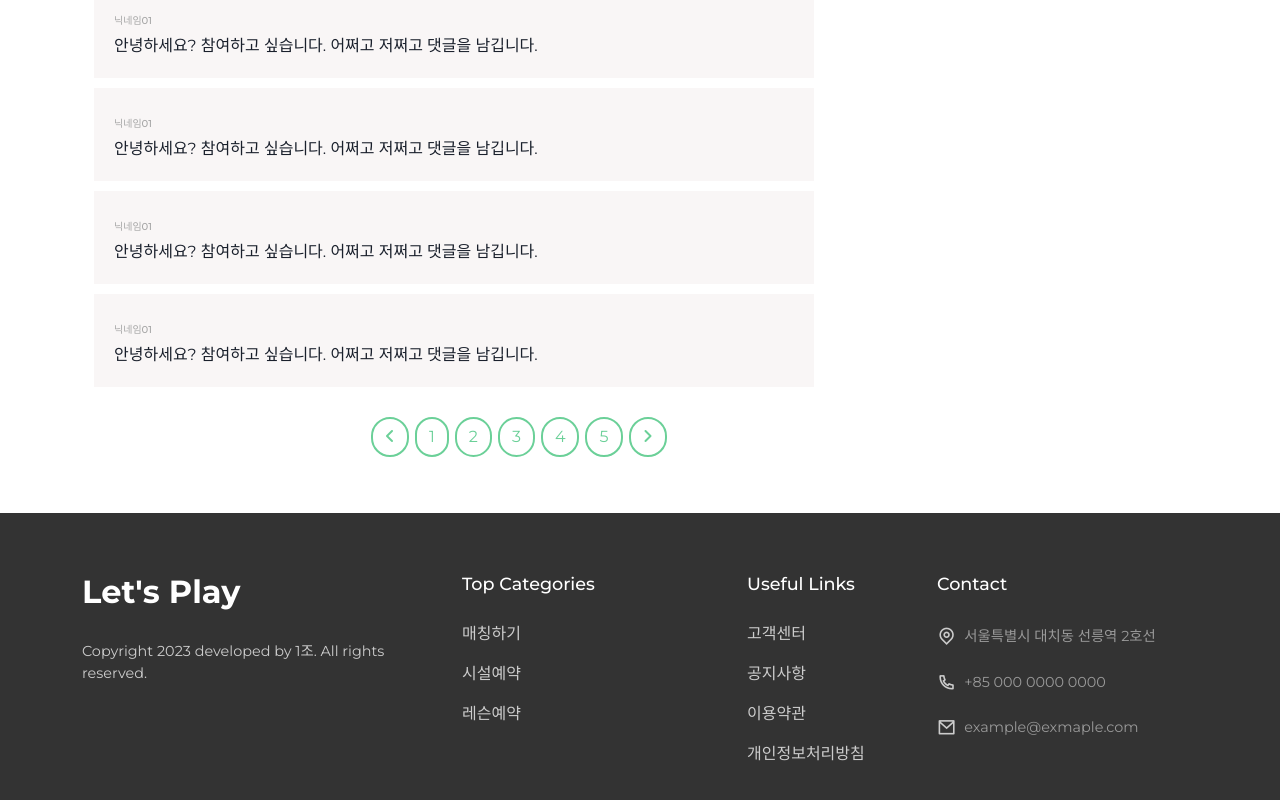
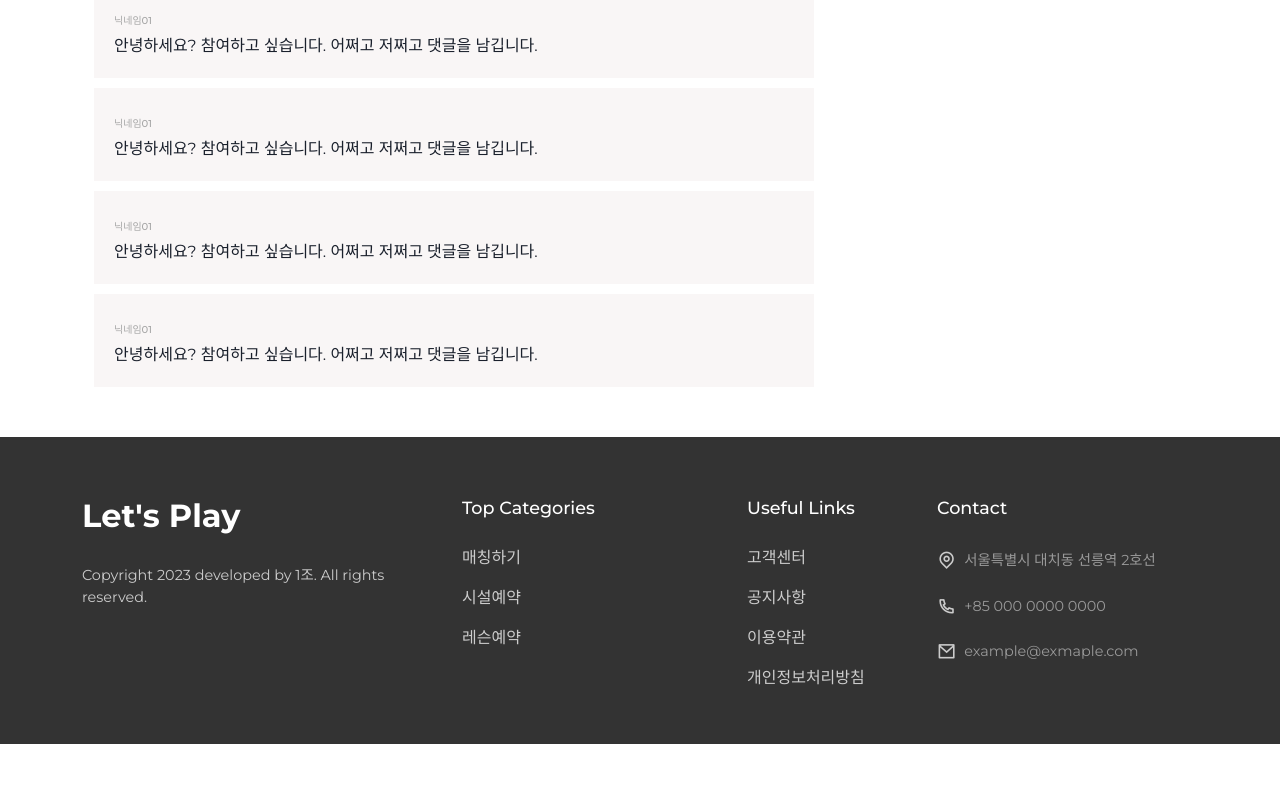
Before and after one commit to MultiFront/Front_End, a React (Create React App) app: page /lesson/1 in a window 1280 px wide. Shown: the part 1634-2434 px from the top of the page. After the commit the page ends 2378 px from the top, so only its background shows below. Built offline with nearby package versions, Linux system fonts and the light colour scheme.

Commit message:
EY MYPAGE, HOME COMMIT

```diff
--- a/src/components/UI/Modal.js
+++ b/src/components/UI/Modal.js
@@ -1,4 +1,6 @@
 import React,{useEffect} from "react";
+import { motion } from "framer-motion";
+
 
 function Modal(props) {
 
@@ -24,7 +26,10 @@ function Modal(props) {
     <div className="Modal" onClick={closeModal}>
       <div className="modalBody" onClick={(e) => e.stopPropagation()}>
         {props.children}
-        <button id="modalCloseBtn" onClick={closeModal}>취소</button>
+        <div class="modal_btn_wrap">
+          <motion.button whileTap={{scale:1.1}} id="modalCloseBtn" onClick={closeModal}>등록</motion.button>
+          <motion.button whileTap={{scale:1.1}} id="modalCloseBtn" onClick={closeModal}>취소</motion.button>
+        </div>
       </div>
     </div>
   );
--- a/src/pages/Home.jsx
+++ b/src/pages/Home.jsx
@@ -11,6 +11,7 @@ import SportsData from '../assets/data/SportsData'
 import Services from "../services/Services";
 import MatchingData from "../assets/data/MatchingData";
 import lessonData from "../assets/data/lessonData";
+import Mainimg from "../assets/images/01.png"
 
 import MatchingList from "../components/UI/MatchingList";
 import LessonList from "../components/UI/LessonList";
@@ -20,16 +21,25 @@ import ListMatchList from "../components/UI/ListMatchList";
 import sportsButtons from "../assets/data/datacategory";
 import { getMatchingData, filterMatchingData, getLessonData, filterLessonData, getSportsData,filterSportsData } from "./Filter/filtertfun";
 import FilterHome from "./Filter/filter_home";
+import axios from 'axios';
+
 
 const Home = () => {
 
   const [ matching, setMatching] = useState([]);
   const [ lesson, setLesson] = useState([]);
   const [ facilty, setFacilty] = useState([]);
+  const [ backUrl, setBackUrl ] = useState();
 
 
 
   useEffect(()=>{
+
+    axios.get('/home')
+    .then(response => setBackUrl(response.data))
+    .catch(error => console.log(error))
+
+
     const filteredMatching = MatchingData.filter(
       (item) => item.category
     );
@@ -90,7 +100,8 @@ const Home = () => {
                           <p>
                           렛플레이는 위치기반·실시간 운동매칭 서비스로 <br />
                           사용자들끼리 매칭을 통해
-                          운동 메이트와 함께 운동을 할 수 있습니다
+                          운동 메이트와 함께 운동을 할 수 있습니다<br />
+                          {backUrl}
                           </p>
 
                           <motion.button whileTap={{scale:1.2}}className="buy__btn"><Link to='/matching'>MATCHING NOW</Link></motion.button>
@@ -99,6 +110,7 @@ const Home = () => {
 
                   <Col lg='6' md='6'>
                         <div className="hero__img">
+                          <img src={Mainimg} alt="" />
                         </div>
                   </Col>
               </Row>
--- a/src/pages/LessonDetails.jsx
+++ b/src/pages/LessonDetails.jsx
@@ -9,11 +9,6 @@ import Comment from './MatchingDetail/comment'
 import MainBanner from './MatchingDetail/MainBanner'
 import Favorite from '../components/UI/favorite'
 import { UncontrolledCarousel } from 'reactstrap';
-import {
-  Pagination,
-  PaginationItem,
-  PaginationLink,
-} from "reactstrap";
 
 const LessonDetails = () => {
   return (
@@ -74,70 +69,7 @@ const LessonDetails = () => {
                     <Comment/>
                     <Comment/>
                 </div>
-                <nav className='Page' aria-label="Page navigation example">
-                <Pagination>
-                  <PaginationItem>
-                    <PaginationLink className='pageSingle' style={{borderRadius: '20px', border: '2px solid #6bd098', color:'#6bd098'}}
-                      aria-label="Previous"
-                      href="#pablo"
-                      onClick={(e) => e.preventDefault()}
-                    >
-                      <i aria-hidden={true} className="fa fa-angle-left" />
-                      <span className="sr-only">Previous</span>
-                    </PaginationLink>
-                  </PaginationItem>
-                  <PaginationItem>
-                    <PaginationLink className='pageSingle' style={{borderRadius: '20px', border: '2px solid #6bd098', color:'#6bd098'}}
-                      href="#pablo"
-                      onClick={(e) => e.preventDefault()}
-                    >
-                      1
-                    </PaginationLink>
-                  </PaginationItem>
-                  <PaginationItem>
-                    <PaginationLink className='pageSingle' style={{borderRadius: '20px', border: '2px solid #6bd098', color:'#6bd098'}}
-                      href="#pablo"
-                      onClick={(e) => e.preventDefault()}
-                    >
-                      2
-                    </PaginationLink>
-                  </PaginationItem>
-                  <PaginationItem>
-                    <PaginationLink className='pageSingle' style={{borderRadius: '20px', border: '2px solid #6bd098', color:'#6bd098'}}
-                      href="#pablo"
-                      onClick={(e) => e.preventDefault()}
-                    >
-                      3
-                    </PaginationLink>
-                  </PaginationItem>
-                  <PaginationItem>
-                    <PaginationLink className='pageSingle' style={{borderRadius: '20px', border: '2px solid #6bd098', color:'#6bd098'}}
-                      href="#pablo"
-                      onClick={(e) => e.preventDefault()}
-                    >
-                      4
-                    </PaginationLink>
-                  </PaginationItem>
-                  <PaginationItem>
-                    <PaginationLink className='pageSingle' style={{borderRadius: '20px', border: '2px solid #6bd098', color:'#6bd098'}}
-                      href="#pablo"
-                      onClick={(e) => e.preventDefault()}
-                    >
-                      5
-                    </PaginationLink>
-                  </PaginationItem>
-                  <PaginationItem>
-                    <PaginationLink className='pageSingle' style={{borderRadius: '20px', border: '2px solid #6bd098', color:'#6bd098'}}
-                      aria-label="Next"
-                      href="#pablo"
-                      onClick={(e) => e.preventDefault()}
-                    >
-                      <i aria-hidden={true} className="fa fa-angle-right" />
-                      <span className="sr-only">Next</span>
-                    </PaginationLink>
-                  </PaginationItem>
-                </Pagination>
-              </nav>
+
                 </div>
               </main>
             </div>
--- a/src/pages/Mypage/Profile.jsx
+++ b/src/pages/Mypage/Profile.jsx
@@ -1,6 +1,7 @@
 import React from 'react'
 import { Container, Row } from 'reactstrap'
 import { motion } from 'framer-motion';
+import FormWrapInput from '../../components/UI/FormWrapInput';
 
 const Profile = () => {
 
@@ -17,60 +18,12 @@ const Profile = () => {
 
         <div className='mt-40 form__wrap'>
 
-        <div className='form__wrap'>
-            <span>
-              <label htmlFor="user_name">
-                <div>
-                  <p>ID</p>
-                </div>
-              </label>
-              <div>
-                <input id="user_name" name="user_name" type="text" value="ID" />
-              </div>
-            </span>
-          </div>
 
+       <FormWrapInput type='text' text='ID' value='ID' label='ID'/>
+       <FormWrapInput type='text' text='NAME' label='NAME' value='이름값'/>
+       <FormWrapInput type='text' text='EMAIL' label='EMAIL' valueEdit='Email값 변경가능함'/>
+       <FormWrapInput type='text' text='PHONE' label='PHONE' value='010-0000-0000'/>
 
-          <div className='form__wrap'>
-            <span>
-              <label htmlFor="user_name">
-                <div>
-                  <p>NAME</p>
-                </div>
-              </label>
-              <div>
-                <input id="user_name" name="user_name" type="text" value="NAME" />
-              </div>
-            </span>
-          </div>
-
-          <div className='form__wrap'>
-            <span>
-              <label for="email">
-                <div>
-                  <p>EMAIL</p>
-                </div>
-              </label>
-
-              <div>
-                <input  type="text" placeholder="이메일" />
-              </div>
-            </span>
-          </div>
-
-          <div className='form__wrap'>
-            <span>
-              <label for="email">
-                <div>
-                  <p>TEL.</p>
-                </div>
-              </label>
-
-              <div>
-                <input  type="text" placeholder="010-0000-0000" />
-              </div>
-            </span>
-          </div>
 
 
           <div className='btn__wrap'>
--- a/src/pages/Mypage/ReviewForm.jsx
+++ b/src/pages/Mypage/ReviewForm.jsx
@@ -26,10 +26,10 @@ const ReviewForm = (props) => {
               </label>
               <div>
               <textarea
-            ref={textRef}
-            placeholder="게시글 입력하기.."
-            onInput={handleResizeHeight}
-           />
+                ref={textRef}
+                placeholder="후기를 입력해주세요"
+                onInput={handleResizeHeight}
+              />
               </div>
             </span>
         </div>
--- a/src/pages/Mypage/resignmember.jsx
+++ b/src/pages/Mypage/resignmember.jsx
@@ -1,10 +1,36 @@
 import React from 'react'
+import { Container, Row } from 'reactstrap'
+import { motion } from 'framer-motion';
+import FormWrapInput from '../../components/UI/FormWrapInput';
+
 
 const Resignmember = () => {
   return (
-    <div>
-      resignmember
-    </div>
+    <Container>
+    <Row>
+      <div>
+        <h3>회원탈퇴</h3>
+        <p>회원탈퇴가 가능합니다</p>
+      </div>
+
+      <div className='mt-40 form__wrap'>
+
+
+     <FormWrapInput type='text' label='ID' text='ID' value='ID'/>
+     <FormWrapInput type='text' label='NAME' text='NAME' value='이름값'/>
+     <FormWrapInput type='password' label='PASSWORD' text='PASSWORD'/>
+
+
+
+
+        <div className='btn__wrap'>
+            <motion.button whileTap={{scale : 1.1}}>탈퇴하기</motion.button>
+        </div>
+
+      </div>
+
+    </Row>
+  </Container>
   )
 }
 
--- a/src/services/service.css
+++ b/src/services/service.css
@@ -21,8 +21,9 @@
 
 .service__item h3{
   color: var(--primary-color);
-  font-size: 1.1rem;
-  font-weight: 500;
+  font-size: 1.2rem;
+  font-weight: 600;
+  margin-bottom: 0px !important;
 }
 
 .service__item p{
--- a/src/styles/home.css
+++ b/src/styles/home.css
@@ -3,7 +3,12 @@
 .hero__section{
   background: var(--hero-bg);
   margin-bottom:40px;
-  padding: 80px 0 !important;
+  padding: 50px 0 !important;
+}
+
+
+.hero__content{
+  margin-top:60px;
 }
 
 
@@ -22,6 +27,11 @@
 
 .hero__section p:nth-child(1){
   font-weight: 500;
+}
+
+
+.hero__img img{
+  width: 90%;
 }
 
 .buy__btn{
@@ -72,7 +82,7 @@
   border: none;
   outline: none;
   padding: 8px 20px;
-  background: var(--font-100);
+  background: var(--font-50);
   color: var(--font-500);
   cursor: pointer;
   font-size: 1rem;
--- a/src/styles/modal.css
+++ b/src/styles/modal.css
@@ -23,20 +23,29 @@
   overflow: auto;
 }
 
-#modalCloseBtn {
-  position: absolute;
-  bottom: 15px;
-  right: 50%;
-  transform: translateX(-50%);
+.modal_btn_wrap {
   border: none;
   color: rgba(0, 0, 0, 0.7);
   background-color: transparent;
   font-size: 20px;
+  text-align: center;
 }
 
-#modalCloseBtn:hover {
+.modal_btn_wrap button#modalCloseBtn {
+  margin-right: 10px;
+  background-color: var(--primary);
+  color: #fff;
+  padding: 10px 30px;
+  border-radius: 10px;
+  font-size: .8rem;
   cursor: pointer;
 }
+
+.modal_btn_wrap button#modalCloseBtn:last-child{
+  margin-right: 0;
+  background-color: var(--font-100);
+}
+
 
 
 .Modal h3{
--- a/src/styles/mypage.css
+++ b/src/styles/mypage.css
@@ -39,6 +39,7 @@
   border: 2px solid #ddd;
   border-radius: 15px;
   padding: 15px;
+  width: 100%;
 }
 
 .btn__wrap{
```
Also changed, not shown: src/assets/images/01.png (added). Lines whose indentation alone changed are shown as unchanged.
